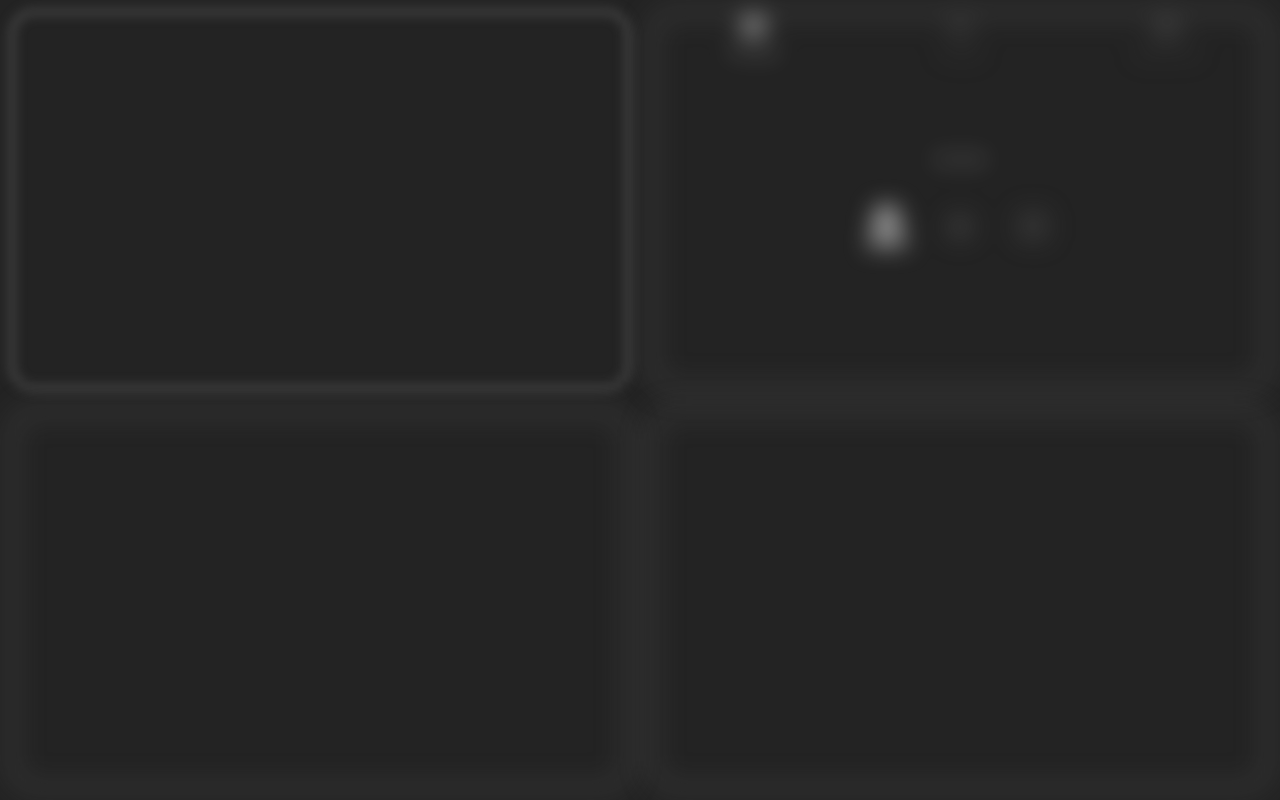
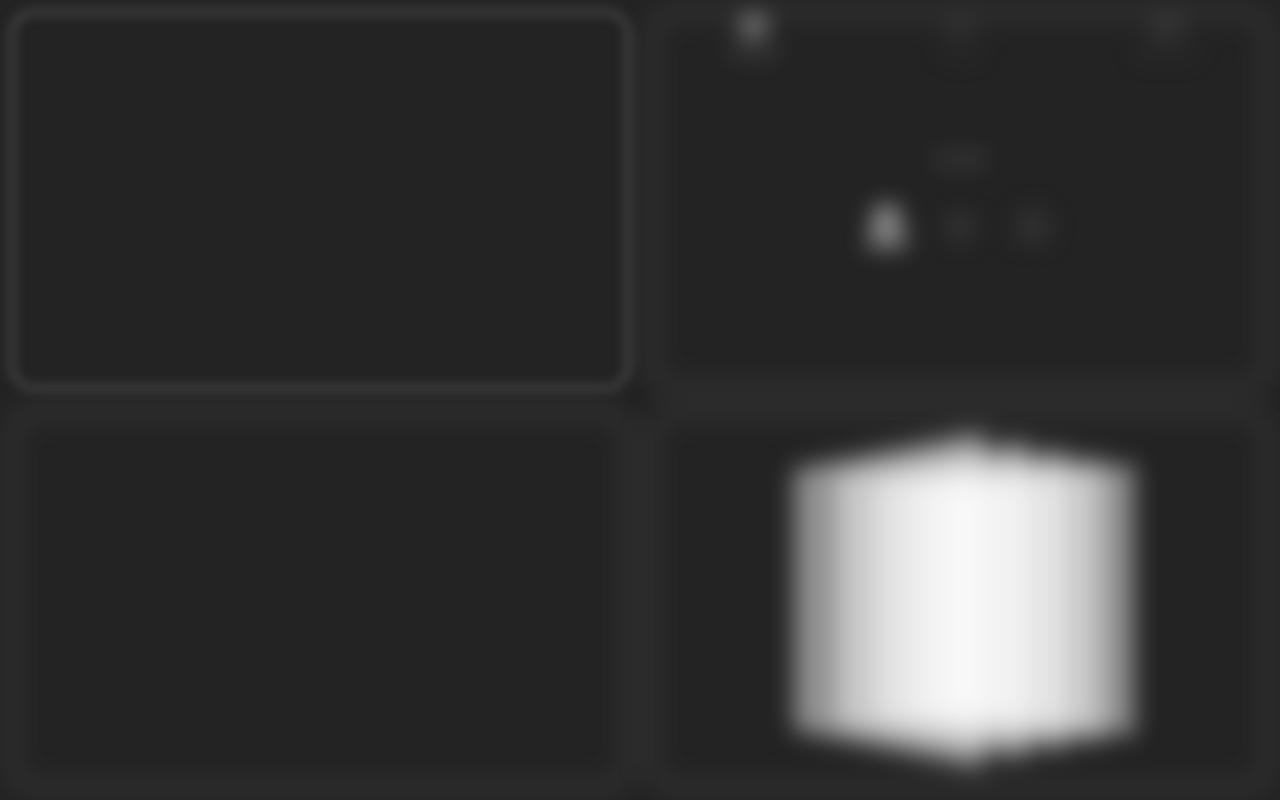
Before and after one commit to JielingYang/HomePageProject, a React app in the folder react-client/: page / in a window 1280 px wide. Built offline with nearby package versions, Linux system fonts and the light colour scheme; the HTML template or start-up script is replaced by a standard one.

Commit message:
added 3d engine basic structure

```diff
--- a/react-client/src/classes/StyleObject.js
+++ b/react-client/src/classes/StyleObject.js
@@ -147,9 +147,12 @@ export default class StyleObject
         return this;
     }
 
-    addTranslation(translateX: string | number, translateY: string | number, translateZ: string | number)
+    addTranslationX(translateX: string | number)
     {
-        let translation: string = " translateX(" + translateX + ")" + " translateY(" + translateY + ")" + " translateZ(" + translateZ + ")";
+        let tx = typeof translateX === "number"
+                 ? (translateX + "px")
+                 : translateX;
+        let translation: string = " translateX(" + tx + ")";
         if (this.style.transform !== undefined)
         {
             this.style.transform = this.style.transform + translation;
@@ -161,9 +164,71 @@ export default class StyleObject
         return this;
     }
 
-    addRotation(rotateX: string | number, rotateY: string | number, rotateZ: string | number)
+    addTranslationY(translateY: string | number)
     {
-        let rotation: string = " rotateX(" + rotateX + "deg)" + " rotateY(" + rotateY + "deg)" + " rotateZ(" + rotateZ + "deg)";
+        let ty = typeof translateY === "number"
+                 ? (translateY + "px")
+                 : translateY;
+        let translation: string = " translateY(" + ty + ")";
+        if (this.style.transform !== undefined)
+        {
+            this.style.transform = this.style.transform + translation;
+        }
+        else
+        {
+            this.style.transform = translation;
+        }
+        return this;
+    }
+
+    addTranslationZ(translateZ: string | number)
+    {
+        let tx = typeof translateZ === "number"
+                 ? (translateZ + "px")
+                 : translateZ;
+        let translation: string = " translateZ(" + tx + ")";
+        if (this.style.transform !== undefined)
+        {
+            this.style.transform = this.style.transform + translation;
+        }
+        else
+        {
+            this.style.transform = translation;
+        }
+        return this;
+    }
+
+    addRotationX(rotateX: string | number)
+    {
+        let rotation: string = " rotateX(" + rotateX + "deg)";
+        if (this.style.transform !== undefined)
+        {
+            this.style.transform = this.style.transform + rotation;
+        }
+        else
+        {
+            this.style.transform = rotation;
+        }
+        return this;
+    }
+
+    addRotationY(rotateY: string | number)
+    {
+        let rotation: string = " rotateY(" + rotateY + "deg)";
+        if (this.style.transform !== undefined)
+        {
+            this.style.transform = this.style.transform + rotation;
+        }
+        else
+        {
+            this.style.transform = rotation;
+        }
+        return this;
+    }
+
+    addRotationZ(rotateZ: string | number)
+    {
+        let rotation: string = " rotateZ(" + rotateZ + "deg)";
         if (this.style.transform !== undefined)
         {
             this.style.transform = this.style.transform + rotation;
--- a/react-client/src/components/BasePanel.js
+++ b/react-client/src/components/BasePanel.js
@@ -28,9 +28,10 @@ const BasePanel = (props: BasePanelPropsType) =>
 
     let basePanelComponentStyleObject = new StyleObject().setBasics(basePanelShapeModel.getWidth(), basePanelShapeModel.getHeight(), basePanelShapeModel.getTopLeftPoint().getX(), basePanelShapeModel.getTopLeftPoint().getY())
         .setBackgroundColor(BLACK_TRANSPARENT_00)
-        .setTransformStyle("preserve-3d")
-        .addTranslation(basePanelTranslatePercentageX, basePanelTranslatePercentageY, 0)
-        .addRotation(basePanelRotationX, basePanelRotationY, 0);
+        .addTranslationX(basePanelTranslatePercentageX)
+        .addTranslationY(basePanelTranslatePercentageY)
+        .addRotationX(basePanelRotationX)
+        .addRotationY(basePanelRotationY);
 
     console.log(LEVEL1_CONSOLE_PREFIX + basePanelShapeModel.getStringId(), LEVEL1_CONSOLE_FONT);
     return (
--- a/react-client/src/components/basePanelSubComponents/BottomRightPanel.js
+++ b/react-client/src/components/basePanelSubComponents/BottomRightPanel.js
@@ -9,6 +9,7 @@ import {TRANSITION_TIME_NORMAL} from "../../utilities/CONSTANTS_TIME";
 import {bottomRightPanelAction_setBottomRightPanelFocusOn} from "../../actionCreators/bottomRightPanelActions";
 import type {bottomRightPanelStateType} from "../../reducers/bottomRightPanelReducer";
 import SubPanelBorder from "./SubPanelBorder";
+import {WHITE_TRANSPARENT_50} from "../../utilities/CONSTANTS_COLOR";
 
 type BottomRightPanelPropsType = {
     bottomRightPanelState: bottomRightPanelStateType,
@@ -25,12 +26,46 @@ const BottomRightPanel = (props: BottomRightPanelPropsType) =>
                  ? BLUR_LEVEL.NONE
                  : BLUR_LEVEL.MEDIUM);
 
+    let bottomRightPanelUnitLength = bottomRightPanelShapeModel.getUnitLength();
+    let engineContainerDivSize = 100 * bottomRightPanelUnitLength;
+    let engineContainerDivStyleObject = new StyleObject().setBasics(engineContainerDivSize, engineContainerDivSize, (bottomRightPanelShapeModel.getWidth() - engineContainerDivSize) / 2, 0)
+        .setTransformStyle("preserve-3d")
+        .addRotationY(-90)
+        .addTranslationX(-engineContainerDivSize)
+        .addRotationY(45);
+
+    let enginePartL1StyleObject = new StyleObject().setBasics("100%", "100%", 0, 0)
+        .setBackgroundColor(WHITE_TRANSPARENT_50)
+        .addTranslationZ(20 * bottomRightPanelUnitLength);
+
+    let enginePartL2StyleObject = new StyleObject().setBasics("100%", "100%", 0, 0)
+        .setBackgroundColor(WHITE_TRANSPARENT_50)
+        .addTranslationZ(40 * bottomRightPanelUnitLength);
+
+    let enginePartMStyleObject = new StyleObject().setBasics("100%", "100%", 0, 0)
+        .setBackgroundColor(WHITE_TRANSPARENT_50);
+
+    let enginePartR1StyleObject = new StyleObject().setBasics("100%", "100%", 0, 0)
+        .setBackgroundColor(WHITE_TRANSPARENT_50)
+        .addTranslationZ(-20 * bottomRightPanelUnitLength);
+
+    let enginePartR2StyleObject = new StyleObject().setBasics("100%", "100%", 0, 0)
+        .setBackgroundColor(WHITE_TRANSPARENT_50)
+        .addTranslationZ(-40 * bottomRightPanelUnitLength);
+
     console.log(LEVEL2_CONSOLE_PREFIX + bottomRightPanelShapeModel.getStringId(), LEVEL2_CONSOLE_FONT);
     return (
         <div id={bottomRightPanelShapeModel.getStringId()} style={bottomRightPanelStyleObject.getStyle()}
              onMouseEnter={() => props.bottomRightPanelAction_setBottomRightPanelFocusOn(true)}
              onMouseLeave={() => props.bottomRightPanelAction_setBottomRightPanelFocusOn(false)}>
             <SubPanelBorder subPanelState={props.bottomRightPanelState} borderBlurLevel={BLUR_LEVEL.LIGHT}/>
+            <div style={engineContainerDivStyleObject.getStyle()}>
+                <div style={enginePartL1StyleObject.getStyle()}></div>
+                <div style={enginePartL2StyleObject.getStyle()}></div>
+                <div style={enginePartMStyleObject.getStyle()}></div>
+                <div style={enginePartR1StyleObject.getStyle()}></div>
+                <div style={enginePartR2StyleObject.getStyle()}></div>
+            </div>
         </div>);
 };
 
```
